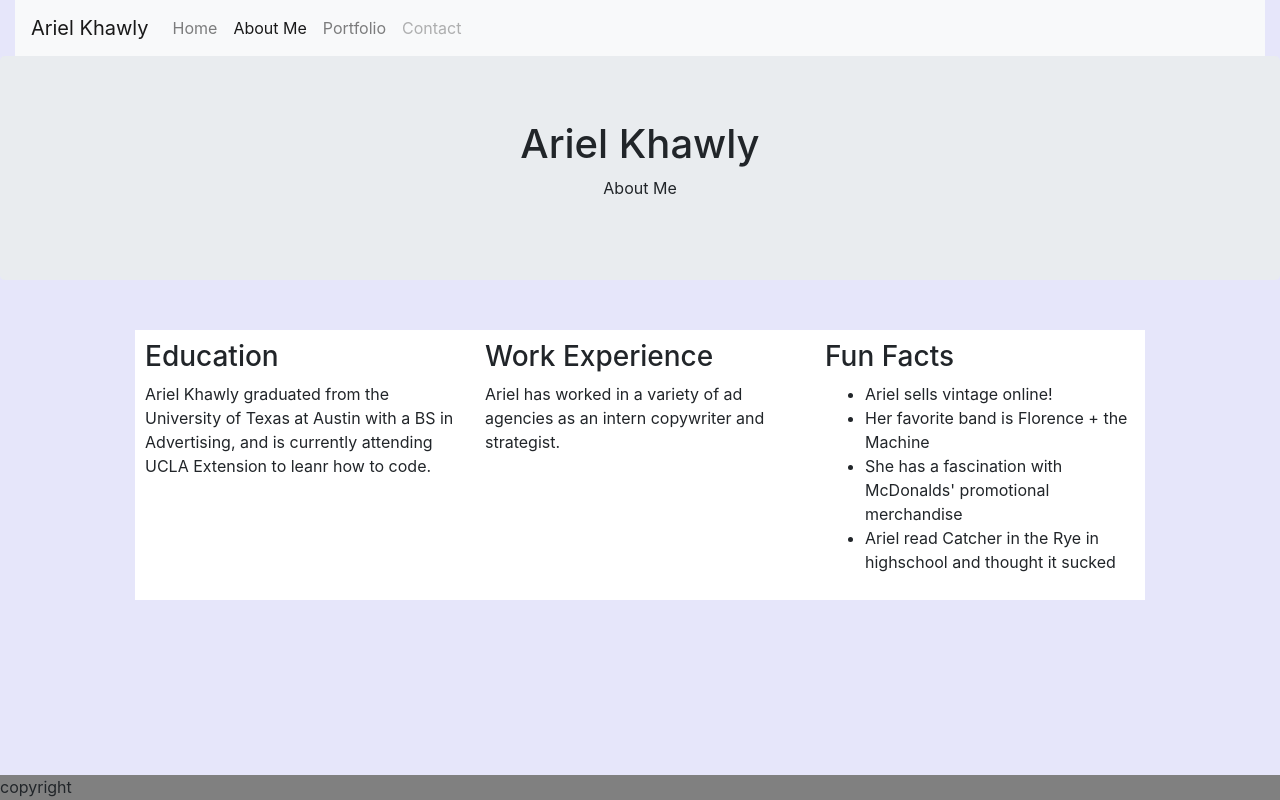
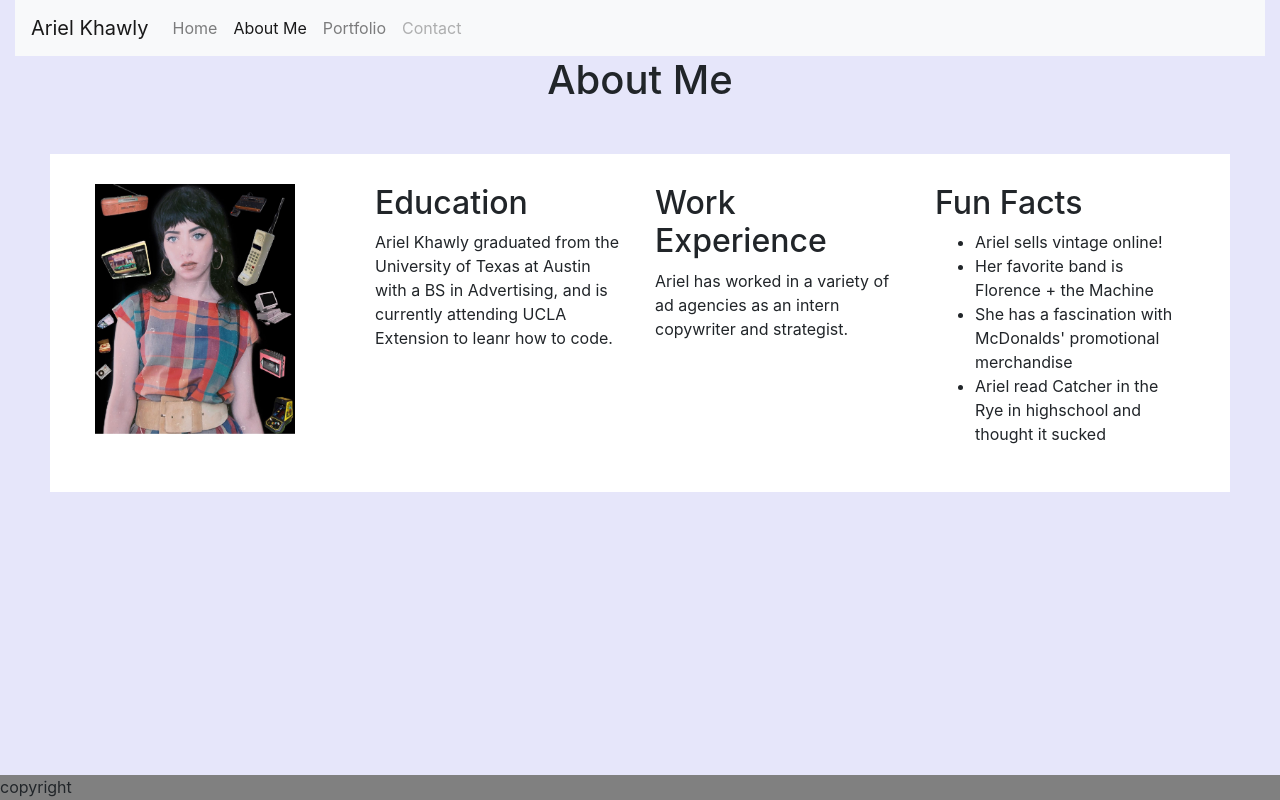
Before and after one commit to arielkhawly/homework-2, a plain HTML site: page about.html in a window 1280 px wide. Drawn offline with nearby package versions, Linux system fonts and the light colour scheme.

Commit message:
edits to about page

```diff
--- a/about.html
+++ b/about.html
@@ -36,33 +36,31 @@
                 </div>
             </nav>
         </div>
-        <div class="jumbotron text-center">
-            <h1>Ariel Khawly</h1>
-            <p>About Me</p>
+        <h1 id="abt">About Me</h1>
+        <div class="about">
+            <div class="container">
+                <div class="row">
+                    <div class="col-sm-3">
+                        <img id="me" src="me.jpg">
                     </div>
-
-        <div class="container">
-            <div class="about">
-                <div class="row">
-                    <div class="col-sm-4">
-                        <h3>Education</h3>
+                    <div class="col-sm-3">
+                        <h2>Education</h2>
                         <p>Ariel Khawly graduated from the University of Texas at Austin with a BS in Advertising, and
                             is
                             currently attending UCLA Extension to leanr how to code. </p>
                     </div>
-                    <div class="col-sm-4">
-                        <h3>Work Experience</h3>
+                    <div class="col-sm-3">
+                        <h2>Work Experience</h2>
                         <p>Ariel has worked in a variety of ad agencies as an intern copywriter and strategist.</p>
                     </div>
-                    <div class="col-sm-4">
-                        <h3>Fun Facts </h3>
+                    <div class="col-sm-3">
+                        <h2>Fun Facts </h2>
                         <ul>
                             <li>Ariel sells vintage online!</li>
                             <li>Her favorite band is Florence + the Machine</li>
                             <li>She has a fascination with McDonalds' promotional merchandise</li>
                             <li>Ariel read Catcher in the Rye in highschool and thought it sucked</li>
                         </ul>
-                    </div>
                     </div>
                 </div>
             </div>
--- a/style.css
+++ b/style.css
@@ -20,8 +20,14 @@ footer {
     text-align: center;
 }
 
+.col-md-6 {
+    background-color: white;
+}
+
 #welcome {
     font-size: 40px;
+    border-bottom: 5px grey;
+    padding-bottom: 5px;
 }
 
 #hi {
@@ -41,12 +47,20 @@ footer {
     overflow: auto;
     padding-bottom: 100px;
 }
+#abt {
+    text-align: center;
+}
+#me {
+    height: 250px;
+    width: 200px;
+}
 .info, .about {
-    background-color: white;
+    background-color: white ;
     margin-top: 50px;
     margin-left: 50px;
     margin-right: 50px;
-    padding: 10px;
+    margin-bottom: 50px;
+    padding: 30px;
 }
 
 /* PORTFOLIO */
```
Also changed, not shown: index.html (+17 -6 lines), me.jpg (added). Lines whose indentation alone changed are shown as unchanged.
